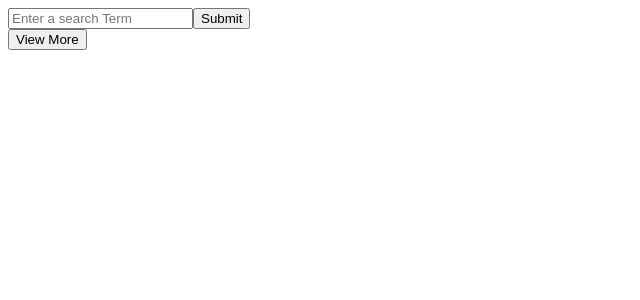
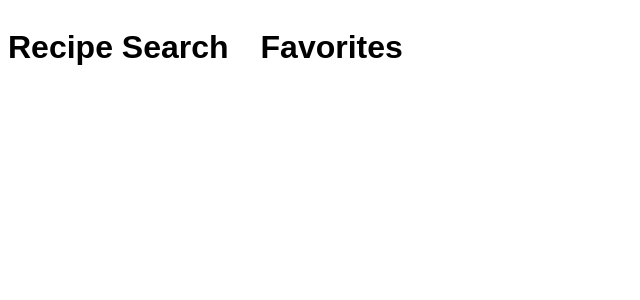
Before and after one commit to mrcreel/recipe-app, a React (Vite) app in the folder frontend/: page / in a window 1280 px wide. Shown: the top 300 px of the page, without its empty margins (0-640 px from the left). Built offline with nearby package versions, Linux system fonts and the light colour scheme.

Commit message:
Add search and favorite tabs

```diff
--- a/frontend/src/App.css
+++ b/frontend/src/App.css
@@ -34,3 +34,9 @@
   align-items: center;
   justify-content: space-between;
 }
+
+.tabs {
+  display: flex;
+  gap: 2em;
+  cursor: pointer;
+}
--- a/frontend/src/App.tsx
+++ b/frontend/src/App.tsx
@@ -5,12 +5,15 @@ import { Recipe } from "./types"
 import RecipeCard from "./components/RecipeCard"
 import RecipeModal from "./components/RecipeModal"
 
+type Tab = "search" | "favorites"
+
 const App = () => {
   const [searchTerm, setSearchTerm] = useState<string>("")
   const [recipes, setRecipes] = useState<Recipe[]>([])
   const [selectedRecipe, setSelectedRecipe] = useState<Recipe | undefined>(
     undefined
   )
+  const [selectedTab, setSelectedTab] = useState<Tab>()
   const pageNumber = useRef(1)
 
   const handleSearchSubmit = async (event: FormEvent) => {
@@ -37,6 +40,12 @@ const App = () => {
 
   return (
     <div>
+      <div className='tabs'>
+        <h1 onClick={() => setSelectedTab("search")}>Recipe Search</h1>
+        <h1 onClick={() => setSelectedTab("favorites")}>Favorites</h1>
+      </div>
+      {selectedTab === "search" && (
+        <>
           <form onSubmit={(e) => handleSearchSubmit(e)}>
             <input
               type='text'
@@ -48,11 +57,23 @@ const App = () => {
             <button type='submit'>Submit</button>
           </form>
           {recipes.map((recipe: Recipe) => (
-        <RecipeCard recipe={recipe} onClick={() => setSelectedRecipe(recipe)} />
+            <RecipeCard
+              recipe={recipe}
+              onClick={() => setSelectedRecipe(recipe)}
+            />
           ))}
           <button className='viewMoreButton' onClick={handleViewMoreClick}>
             View More
           </button>
+        </>
+      )}
+
+      {selectedTab === "favorites" && (
+        <div>
+          <h3>The favorites will go here</h3>
+        </div>
+      )}
+
       {selectedRecipe ? (
         <RecipeModal
           recipeId={selectedRecipe.id.toString()}
```
Lines whose indentation alone changed are shown as unchanged.
